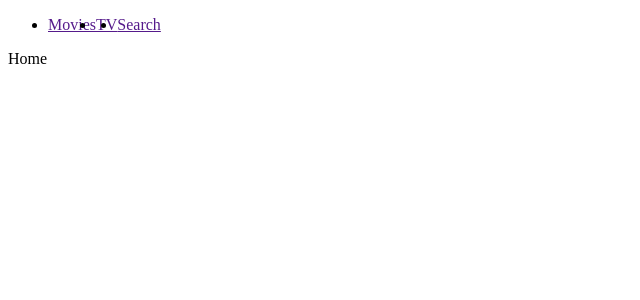
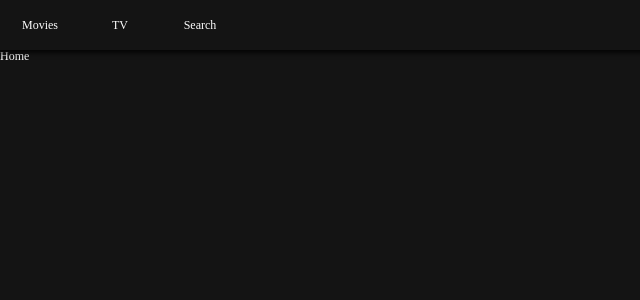
Before and after one commit to mingmonth/nomflix, a React (Create React App) app: page / in a window 1280 px wide. Shown: the top 300 px of the page, without its empty margins (0-640 px from the left). Built offline with nearby package versions, Linux system fonts and the light colour scheme.

Commit message:
#3.3 GlobalStyles and Header

```diff
--- a/package.json
+++ b/package.json
@@ -8,7 +8,8 @@
     "react-dom": "^16.8.6",
     "react-router-dom": "^5.0.0",
     "react-scripts": "3.0.0",
-    "styled-components": "^4.2.0"
+    "styled-components": "^4.2.0",
+    "styled-reset": "^2.0.8"
   },
   "scripts": {
     "start": "react-scripts start",
--- a/src/Components/App.js
+++ b/src/Components/App.js
@@ -1,11 +1,13 @@
 import React, { Component } from "react";
 import Router from "Components/Router";
+import GlobalStyles from "Components/GlobalStyles";
 
 class App extends Component {
   render() {
     return (
       <>
         <Router />
+        <GlobalStyles />
       </>
     );
   }
--- /dev/null
+++ b/src/Components/GlobalStyles.js
@@ -0,0 +1,21 @@
+import { createGlobalStyle } from "styled-components";
+import reset from "styled-reset";
+
+const globalStyles = createGlobalStyle`
+    ${reset};
+    a{
+        text-decoration:none;
+        color:inherit;
+    }
+    *{
+        box-sizing:border-box;
+    }
+    body {
+        font-size:12px;
+        background-color:rgba(20, 20, 20, 1);
+        color: white;
+        padding-top: 50px;
+    }
+`;
+
+export default globalStyles;
--- a/src/Components/Header.js
+++ b/src/Components/Header.js
@@ -2,30 +2,48 @@
 import { Link } from "react-router-dom";
 import styled from "styled-components";
 
-const Header = styled.header``;
+const Header = styled.header`
+  color: white;
+  position: fixed;
+  top: 0;
+  left: 0;
+  width: 100%;
+  height: 50px;
+  display: flex;
+  align-items: center;
+  background-color: rgba(20, 20, 20, 0.8);
+  z-index: 10;
+  box-shadow: 0px 1px 5px 2px rgba(0, 0, 0, 0.8);
+`;
 
 const List = styled.ul`
   display: flex;
-  &:hover {
-    background-color: blue;
-  }
 `;
 
-const Item = styled.li``;
+const Item = styled.li`
+  width: 80px;
+  height: 50px;
+  text-align: center;
+`;
 
-const SLink = styled(Link)``;
+const SLink = styled(Link)`
+  height: 50px;
+  display: flex;
+  align-items: center;
+  justify-content: center;
+`;
 
 export default () => (
   <Header>
     <List>
       <Item>
-        <SLink href="/">Movies</SLink>
+        <SLink to="/">Movies</SLink>
       </Item>
       <Item>
-        <SLink href="/tv">TV</SLink>
+        <SLink to="/tv">TV</SLink>
       </Item>
       <Item>
-        <SLink href="/search">Search</SLink>
+        <SLink to="/search">Search</SLink>
       </Item>
     </List>
   </Header>
```
Also changed, not shown: 1 other file (tests, documents, lock files or other folders).
